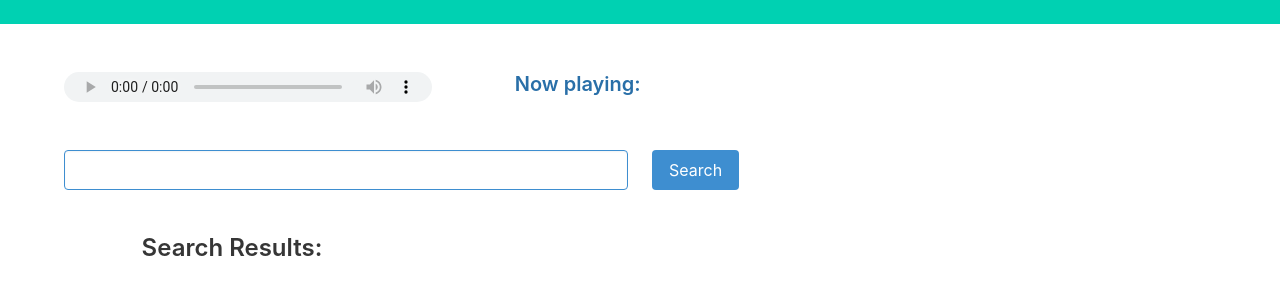
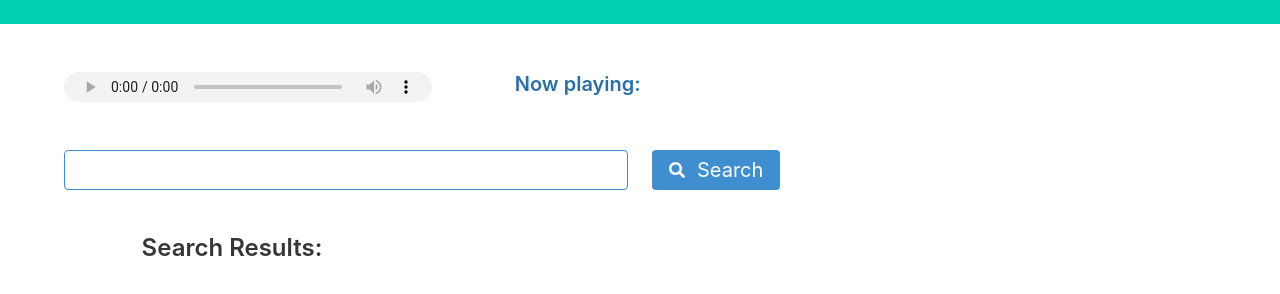
Before and after one commit to Momentum-Team-11/itunes-api-ryanurbanski, a website: page index.html in a window 1280 px wide. Shown: the part 126-420 px from the top of the page. Drawn offline with nearby package versions, Linux system fonts and the light colour scheme.

Commit message:
Display formatted.

```diff
--- a/index.html
+++ b/index.html
@@ -43,7 +43,10 @@
                 </div>
             </div>
             <div class="column is-one-third">
-                <button type="submit" class="button is-info">Search</button>
+                <button type="submit" class="button is-info" value="search" name="searchButton">
+                    <i class="fa fa-search mr-3"></i>
+                    <h4 class="has-text-centered is-size-5">Search</h4>
+                </button>
             </div>
         </div>
     </form>
--- a/main.js
+++ b/main.js
@@ -21,8 +21,9 @@ form.addEventListener("submit", function (event) {
             console.log(data)
 
             for (let i = 0; i < data.results.length; i++) {
-                console.log('the value of i is:', i)
-                console.log('the artist name is', data.results[i].artistName)
+                // Clear previous results
+                document.querySelector('#results-div').innerHTML += ""
+
                 document.querySelector('#results-div').innerHTML += `
                     <div class="column is-one-quarter">
                         <div class="card" id="result-card">
```
